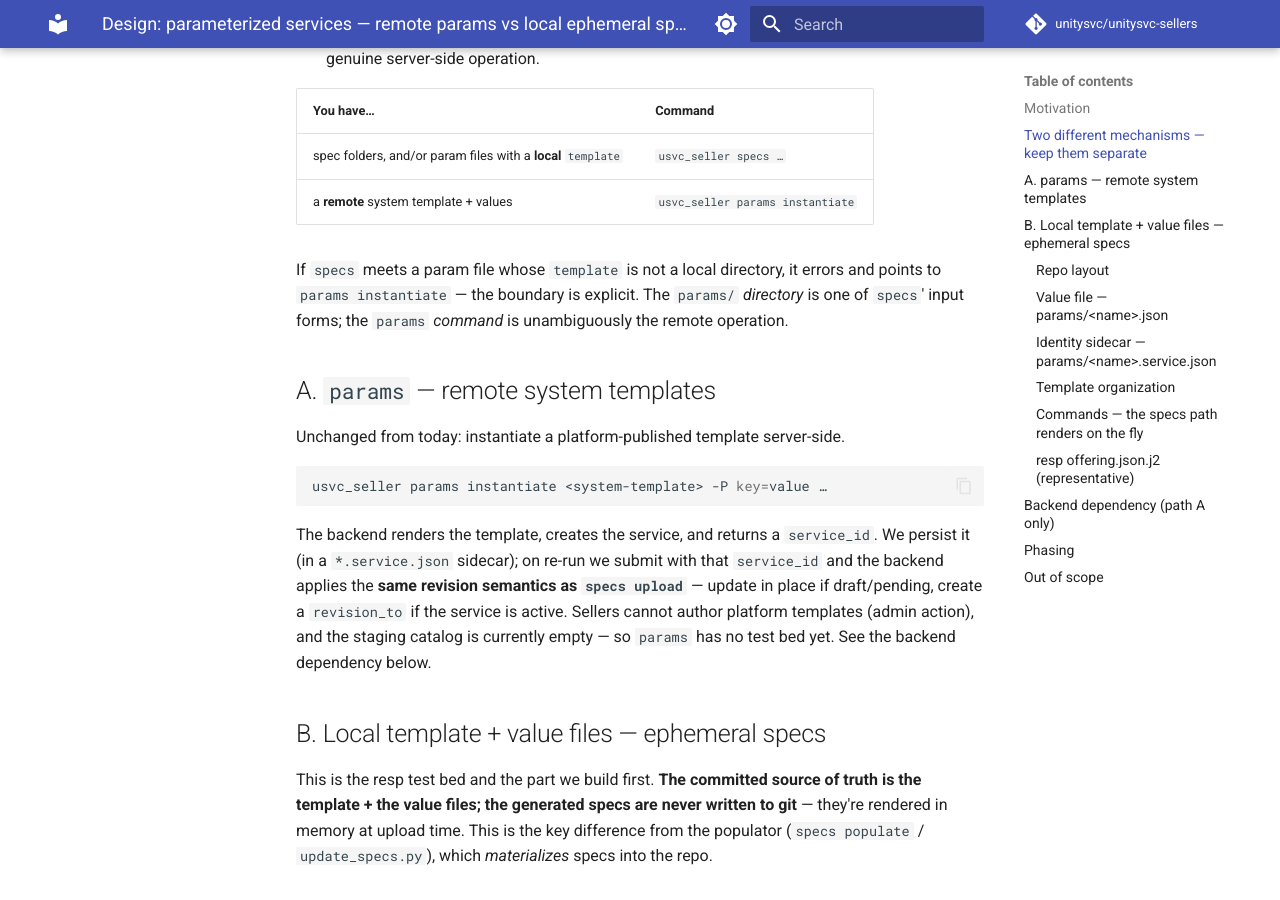
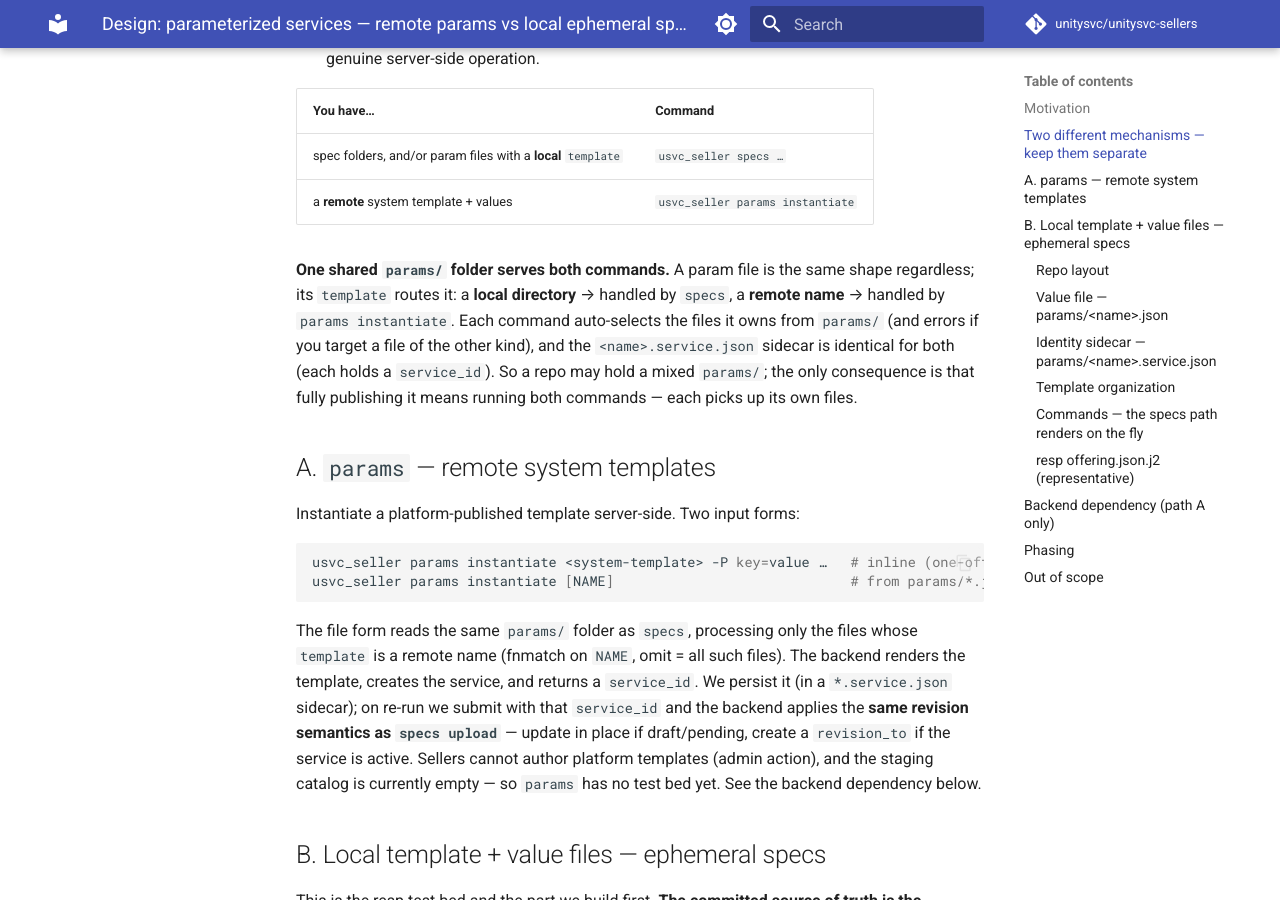
Before and after one commit to unitysvc/unitysvc-sellers, an MkDocs documentation site: the page built from docs/dev-notes/params-file-instantiation.md, in a window 1280 px wide and 900 px high, scrolled down 1321 px. Built offline with MkDocs 1.6.1 and Material for MkDocs 9.7.7, drawn with Linux system fonts in a browser that asks for light colours; comment, search, counter and statistics services are not loaded.

Commit message:
docs: one shared params/ folder serves both specs and params commands
A param file's template routes it — local dir to specs, remote name to
params instantiate. Both read the same params/ folder, auto-select their
own files, share the same service.json sidecar; params instantiate gains a
file form (params instantiate [NAME]).

````diff
--- a/docs/dev-notes/params-file-instantiation.md
+++ b/docs/dev-notes/params-file-instantiation.md
@@ -43,20 +43,27 @@ backend *as* a template. So we split by **command**, not by a hidden branch:
 | spec folders, and/or param files with a **local** `template` | `usvc_seller specs …` |
 | a **remote** system template + values | `usvc_seller params instantiate` |
 
-If `specs` meets a param file whose `template` is not a local directory, it
-errors and points to `params instantiate` — the boundary is explicit. The
-`params/` *directory* is one of `specs`' input forms; the `params` *command* is
-unambiguously the remote operation.
+**One shared `params/` folder serves both commands.** A param file is the same
+shape regardless; its `template` routes it: a **local directory** → handled by
+`specs`, a **remote name** → handled by `params instantiate`. Each command
+auto-selects the files it owns from `params/` (and errors if you target a file of
+the other kind), and the `<name>.service.json` sidecar is identical for both
+(each holds a `service_id`). So a repo may hold a mixed `params/`; the only
+consequence is that fully publishing it means running both commands — each picks
+up its own files.
 
 ## A. `params` — remote system templates
 
-Unchanged from today: instantiate a platform-published template server-side.
+Instantiate a platform-published template server-side. Two input forms:
 
 ```bash
-usvc_seller params instantiate <system-template> -P key=value …
+usvc_seller params instantiate <system-template> -P key=value …   # inline (one-off)
+usvc_seller params instantiate [NAME]                             # from params/*.json with a remote template
 ```
 
-The backend renders the template, creates the service, and returns a
+The file form reads the same `params/` folder as `specs`, processing only the
+files whose `template` is a remote name (fnmatch on `NAME`, omit = all such
+files). The backend renders the template, creates the service, and returns a
 `service_id`. We persist it (in a `*.service.json` sidecar); on re-run we submit
 with that `service_id` and the backend applies the **same revision semantics as
 `specs upload`** — update in place if draft/pending, create a `revision_to` if
````
